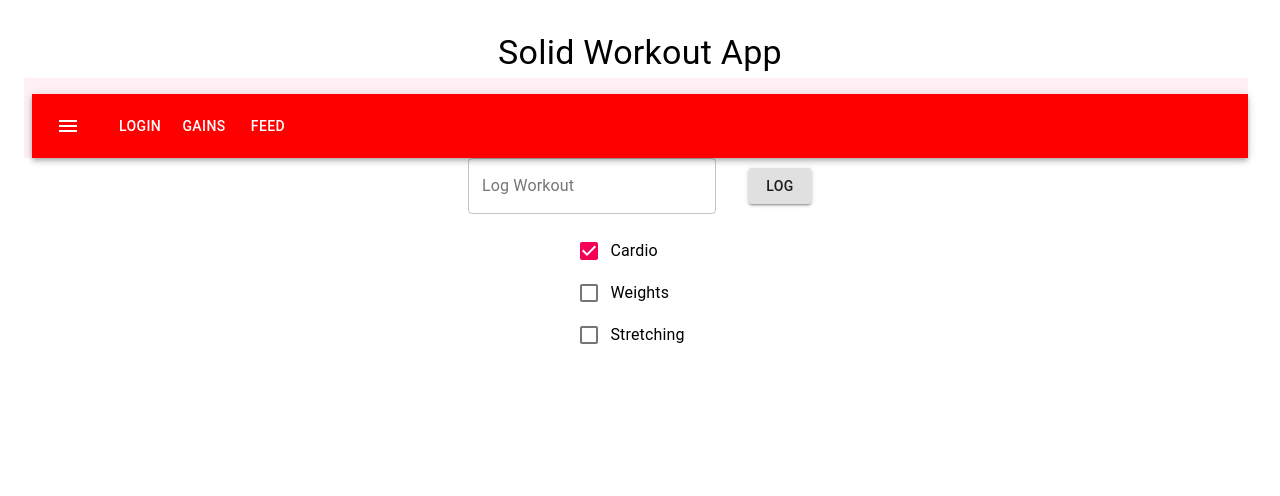
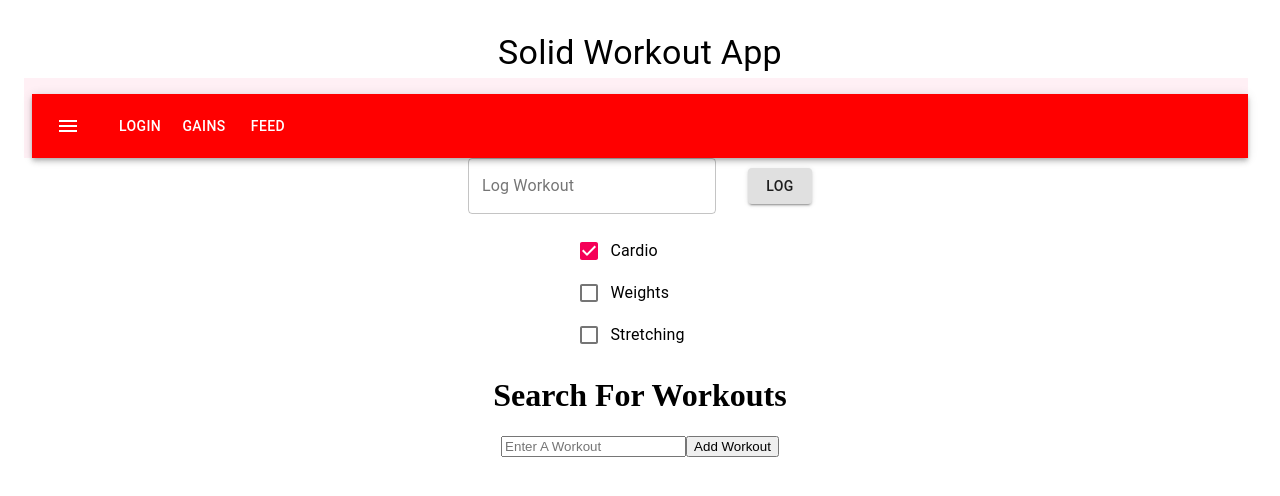
Before and after one commit to escotoj/solid-workout-app, a React (Create React App) app in the folder client/: page / in a window 1280 px wide. Shown: the top 496 px of the page. Built offline with nearby package versions, Linux system fonts and the light colour scheme.

Commit message:
logic for the workout API but needs troubleshooting

```diff
--- a/client/src/App.js
+++ b/client/src/App.js
@@ -1,4 +1,4 @@
-import React, { useState } from "react";
+import React, { useState, useEffect } from "react";
 import { makeStyles } from "@material-ui/core/styles";
 import { Box,
   Typography,
@@ -10,6 +10,7 @@ import { Box,
   Checkbox,
 } from "@material-ui/core";
 import Header from "./components/Header";
+import Workouts from "./pages/Workouts";
 
 const useStyles = makeStyles((theme) => ({
   root: {
@@ -37,6 +38,7 @@ const App = () => {
   const classes = useStyles();
   const [inputValue, setInputValue] = useState("");
   const [submittedValue, setSubmittedValue] = useState("");
+
 
   const handleSubmit = (e) => {
     e.preventDefault();
@@ -73,6 +75,8 @@ const App = () => {
         >
           Log
         </Button>
+
+
       </form>
       <Box sx={{ display: 'flex', justifyContent: 'center' }}>
         <FormGroup>
@@ -92,6 +96,8 @@ const App = () => {
           <Typography variant="body1">{submittedValue}</Typography>
         </Paper>
       )}
+
+      <Workouts />
     </div>
   );
 };
--- /dev/null
+++ b/client/src/pages/Workouts.js
@@ -0,0 +1,72 @@
+import React, { useState, useEffect } from "react";
+
+const Workout = () => {
+  const [workouts, setWorkouts] = useState([]);
+  const [workoutInput, setWorkoutInput] = useState("");
+  const [submitted, setSubmitted] = useState(false);
+
+  useEffect(() => {
+    if (submitted) {
+      console.log("inside useEffect");
+fetch(`https://api.api-ninjas.com/v1/exercises?muscle=${workoutInput}`, {
+  headers: {
+    "X-Api-Key": "aNt6yjMoFkLXGlw/1IEuiw==mJbbhiQt0Znr1ixr"
+
+        }
+      })
+        .then((res) => res.json())
+        .then((data) => {
+          setWorkouts(data);
+          console.log("DATA", data);
+        });
+    }
+  }, [submitted]);
+
+  console.log("I am rendering");
+
+  const handleAddWorkout = () => {
+    if (workoutInput.trim() !== "") {
+      setWorkouts([]);
+      setWorkoutInput("");
+      setSubmitted(true);
+    }
+  };
+
+  return (
+    <div className="todoCon">
+      <h1>Search For Workouts</h1>
+      <input
+        type="text"
+        onChange={(event) => setWorkoutInput(event.target.value)}
+        value={workoutInput}
+        placeholder="Enter A Workout"
+      />
+      <button className="btn" onClick={handleAddWorkout}>
+        Add Workout
+      </button>
+      {submitted && workouts.length === 0 ? (
+        <p>No Workouts to Display</p>
+      ) : (
+        submitted && (
+          <ul>
+            {workouts.map((workout, index) => (
+              <li key={index}>
+                <p>{workout.name}</p>
+              </li>
+            ))}
+          </ul>
+        )
+      )}
+    </div>
+  );
+};
+
+export default Workout;
+
+
+
+
+
+// fetch(`https://api.api-ninjas.com/v1/exercises?muscle=${workoutInput}`, {
+//   headers: {
+//     "X-Api-Key": "aNt6yjMoFkLXGlw/1IEuiw==mJbbhiQt0Znr1ixr"
```
